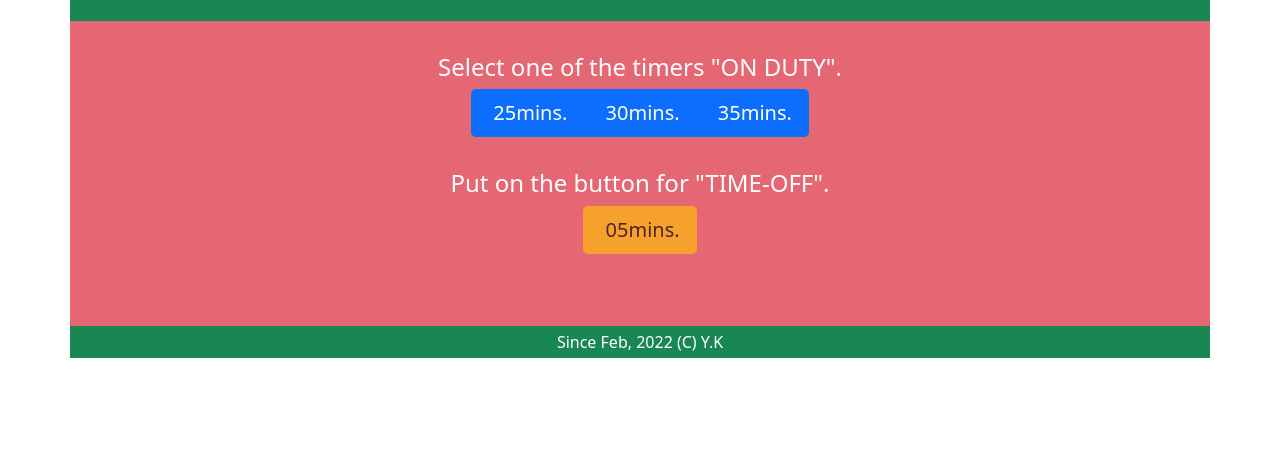
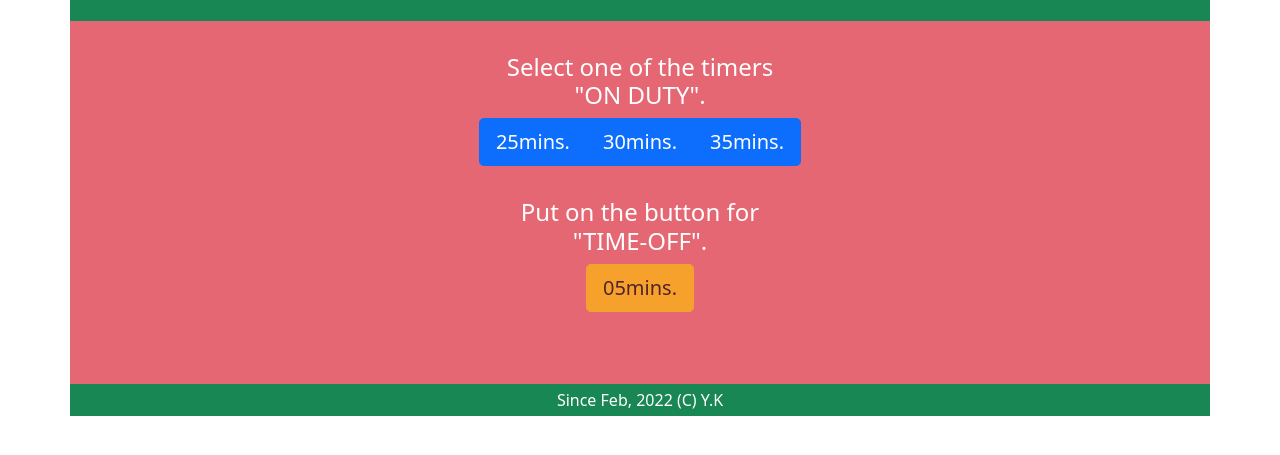
Before and after one commit to solaris0051/simplePomodoroTimer, a plain HTML site: page index.html in a window 1280 px wide. Shown: the part 53-508 px from the top of the page. Drawn offline with Linux system fonts and the light colour scheme.

Commit message:
semi-prod-2

```diff
--- a/index.html
+++ b/index.html
@@ -20,16 +20,16 @@
  	</div>
  	<div id="div1" class="container p-3 bg-danger bg-opacity-75 text-white text-center">
  		<div class="container p-3">
- 			<h4 id="hd1" class="h4">Select one of the timers "ON DUTY".</h4>
+ 			<h4 id="hd1" class="h4">Select one of the timers <br> "ON DUTY".</h4>
  			<div class="btn-group btn-group-lg">
- 				<button id="btn25" class="btn btn-primary">&nbsp25mins.</button>
- 				<button id="btn30" class="btn btn-primary">&nbsp30mins.</button>
- 				<button id="btn35" class="btn btn-primary">&nbsp35mins.</button>
+ 				<button id="btn25" class="btn btn-primary">25mins.</button>
+ 				<button id="btn30" class="btn btn-primary">30mins.</button>
+ 				<button id="btn35" class="btn btn-primary">35mins.</button>
  			</div>
  		</div>
  		<div class="container p-3">
- 			<h4 id="hd2" class="h4">Put on the button for "TIME-OFF".</h4>
- 			<button id="btn5" class="btn btn-warning btn-lg">&nbsp05mins.</button>
+ 			<h4 id="hd2" class="h4">Put on the button for <br> "TIME-OFF".</h4>
+ 			<button id="btn5" class="btn btn-warning btn-lg">05mins.</button>
  		</div>
  		<div class="container p-3">
  			<h4 class="h4 display-1 fw-bolder">
@@ -37,7 +37,7 @@
  			</h4>
  		</div>
  		<div id="div2" class="container p-3" hidden>
- 			<h4 class="h4">Any problem? Relax, then Reset.</h4>
+ 			<h4 class="h4">Any problem? <br> Relax, then Reset.</h4>
  			<button id="btn_RST" class="btn btn-info btn-lg">Reset.</button>
  		</div>
  	</div>
--- a/top.js
+++ b/top.js
@@ -64,10 +64,10 @@ btn_35.addEventListener('click', () => {
 //norm_off_duty(5mins.)
 btn_05.addEventListener('click', () => {
 	import(modulePath0).then((module) => {
-		module.CountDownTimer(25, btn_05, btn_05, btn_05);
+		module.CountDownTimer(5, btn_05, btn_05, btn_05);
 	  hd_2.innerHTML = hd2Text2;
 		import(modulePath2).then((module) => {
-			module.ChangerAfterTimeoff(25, div_1, btn_25, btn_30, btn_35, msg2);
+			module.ChangerAfterTimeoff(5, div_1, btn_25, btn_30, btn_35, msg2);
 		})
 	})
 })
```
